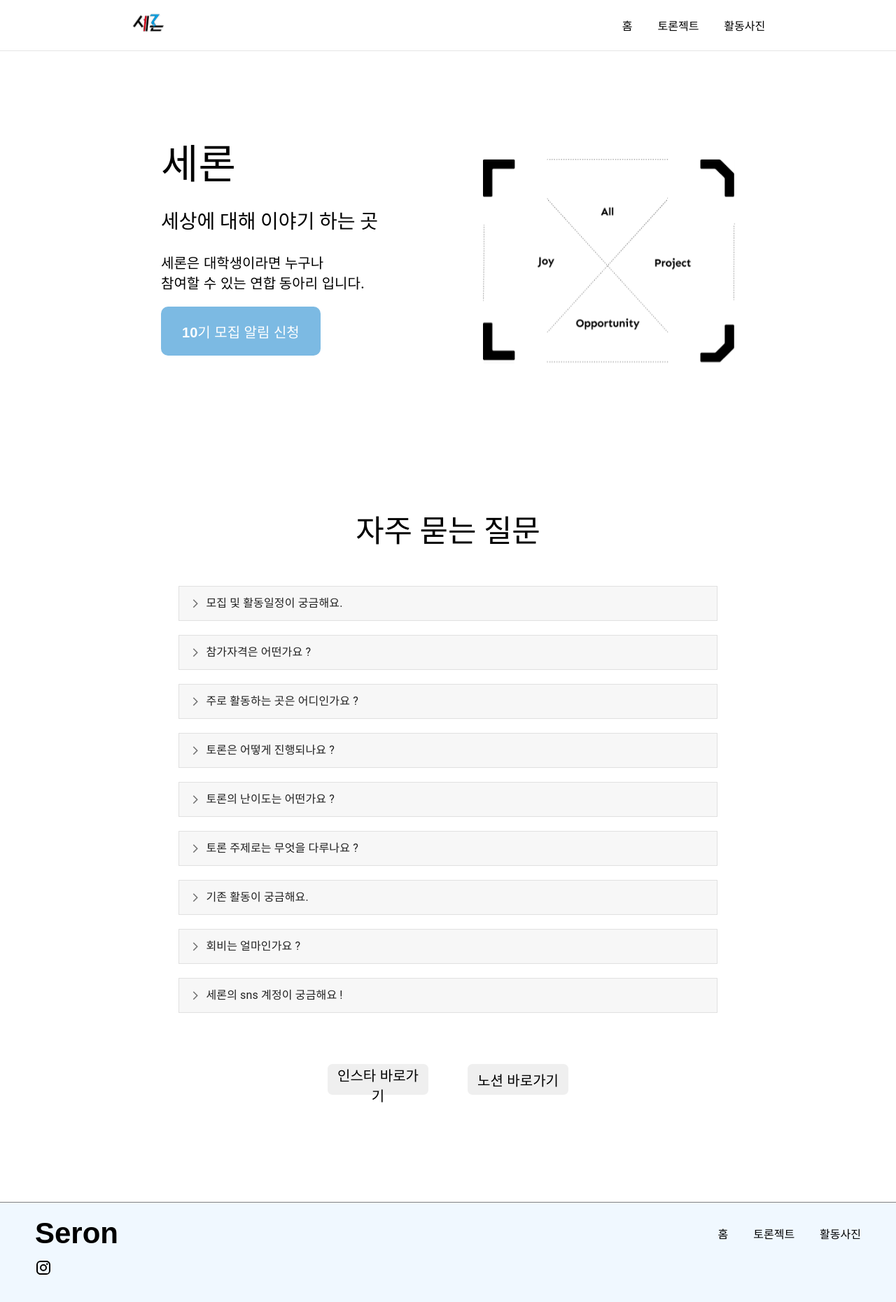
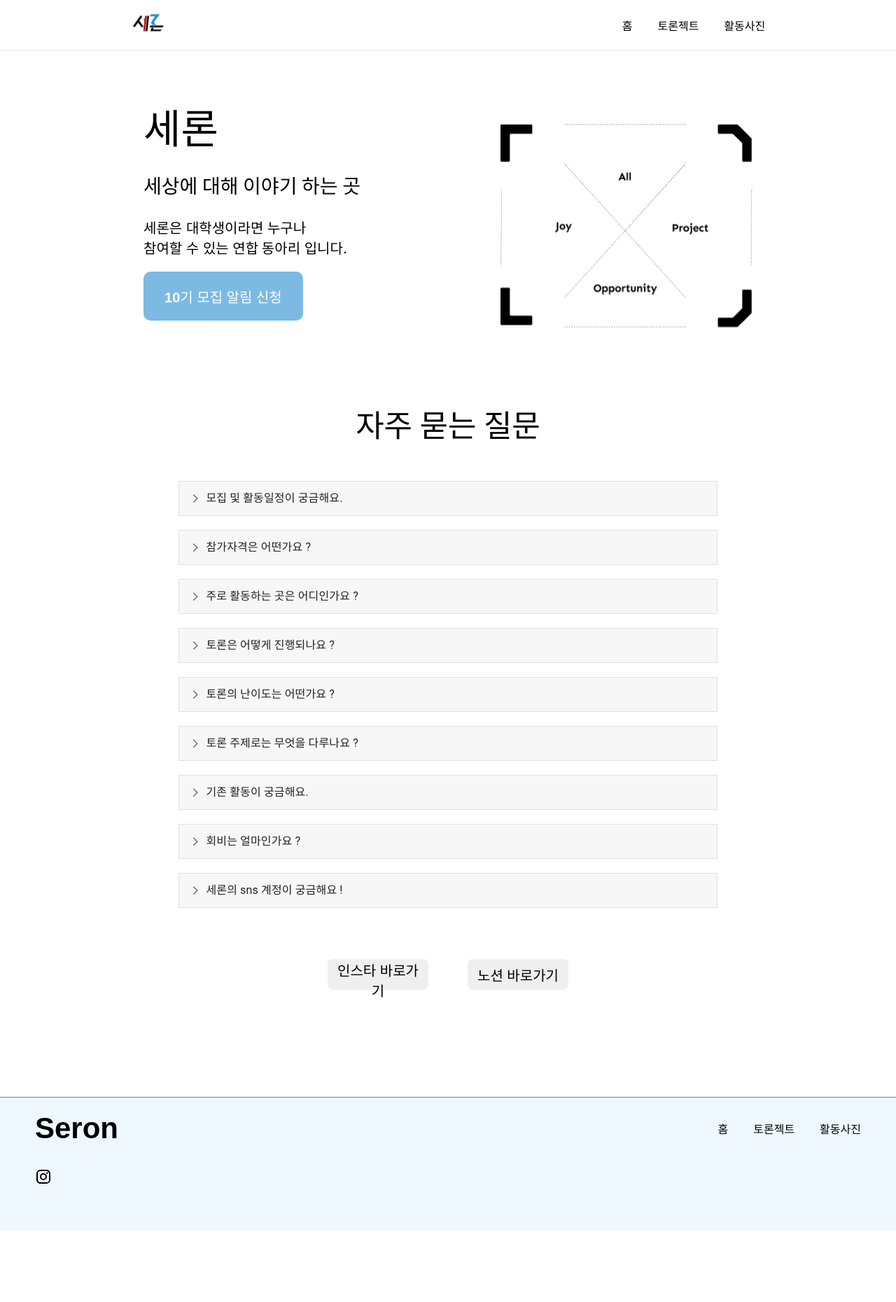
Before and after one commit to Team-Seron/Seron_Web, a React (Vite) app: page / in a window 1280 px wide. Shown: the top 1860 px of the page at 70% size. After the commit the page ends 1758 px from the top, so only its background shows below. Built offline with nearby package versions, Linux system fonts and the light colour scheme; a web font is replaced by a local one.

Commit message:
Style: 메인페이지 body margin, width 스타일링

```diff
--- a/src/components/Body/Body.tsx
+++ b/src/components/Body/Body.tsx
@@ -46,6 +46,19 @@ function Body() {
   );
 }
 
+const Wrapper = styled.div`
+  display: flex;
+  flex-direction: column;
+  align-items: center;
+  justify-content: center;
+  width: 100%;
+  padding-bottom: 150px;
+  height: auto;
+  min-height: 100%;
+  width: 75%;
+  margin: 0 auto;
+`;
+
 const ButtonWrapper = styled.div`
   display: flex;
   flex-direction: row;
@@ -53,7 +66,7 @@ const ButtonWrapper = styled.div`
   justify-content: center;
   width: 100%;
   gap: 50px;
-
+  margin-top: 50px;
   @media (max-width: 768px) {
     flex-direction: column;
     gap: 10px;
@@ -76,17 +89,6 @@ const Button = styled.button`
   }
 `;
 
-const Wrapper = styled.div`
-  display: flex;
-  flex-direction: column;
-  align-items: center;
-  justify-content: center;
-  width: 100%;
-  padding-bottom: 150px;
-  height: auto;
-  min-height: 100%;
-`;
-
 const Title = styled.div`
   font-size: 44px;
   font-weight: bold;
@@ -96,7 +98,7 @@ const Title = styled.div`
 `;
 
 const Section = styled.section`
-  padding: 50px 142px;
+  /* padding: 50px 142px; */
   min-width: 300px;
   display: flex;
   flex-direction: column;
--- a/src/components/Body/Intro.tsx
+++ b/src/components/Body/Intro.tsx
@@ -55,7 +55,7 @@ const Wrapper = styled.section`
   flex-direction: row;
   align-items: center;
   justify-content: center;
-  gap: 150px;
+  gap: 200px;
   svg {
     flex-shrink: 1;
     width: 360px;
--- a/src/components/Nav/Footer.tsx
+++ b/src/components/Nav/Footer.tsx
@@ -25,8 +25,8 @@ const Section = styled.div`
 `;
 
 const Bottom = styled.div`
-  width: 100%;
   height: 50px;
+  margin-top: 20px;
   display: flex;
   flex-direction: row;
   justify-content: start;
@@ -47,6 +47,7 @@ const Wrapper = styled.div`
   height: auto;
   min-height: 100%;
   background-color: aliceblue;
+  margin: 0 auto;
 `;
 
 const Top = styled.section`
```
